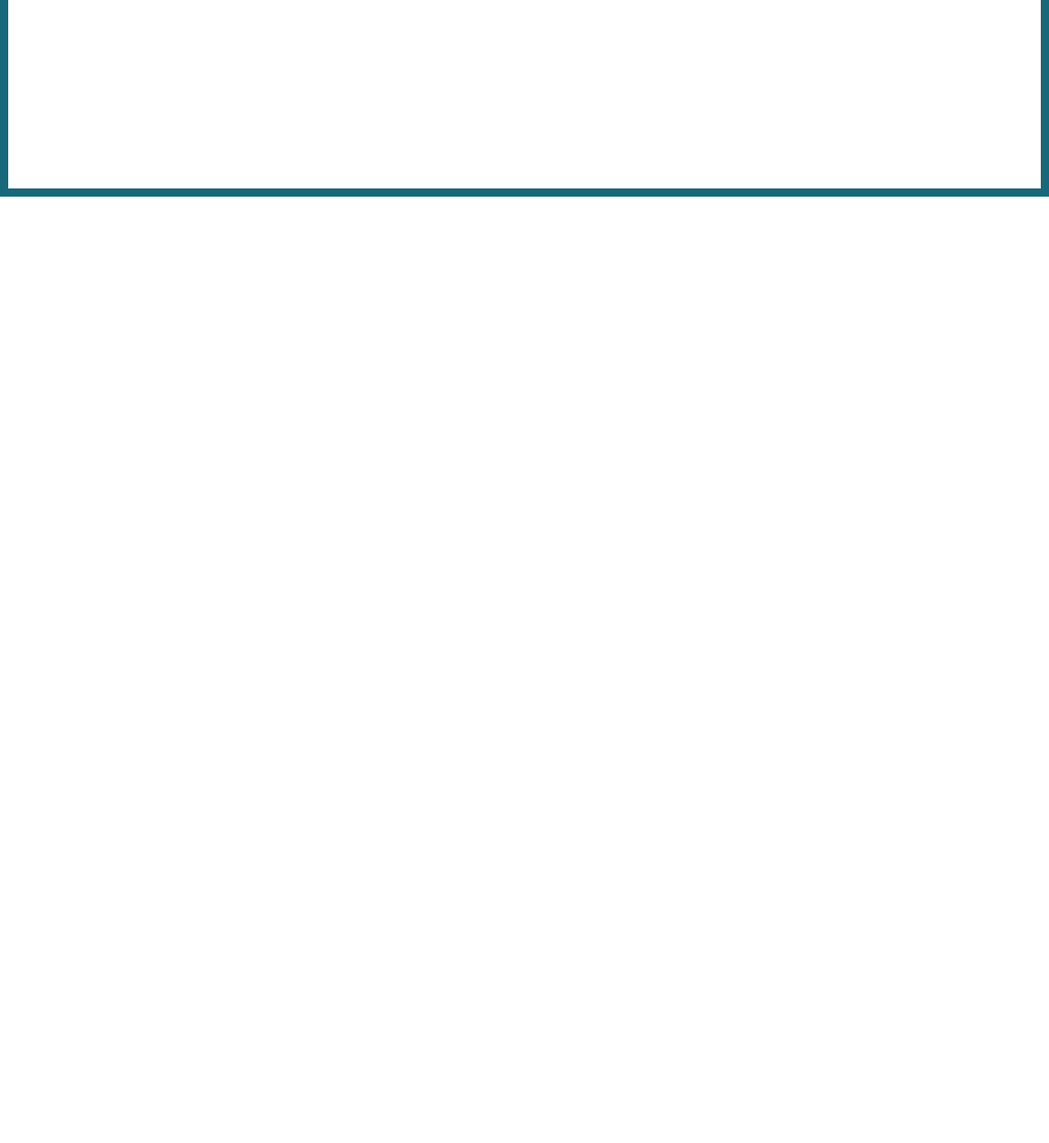
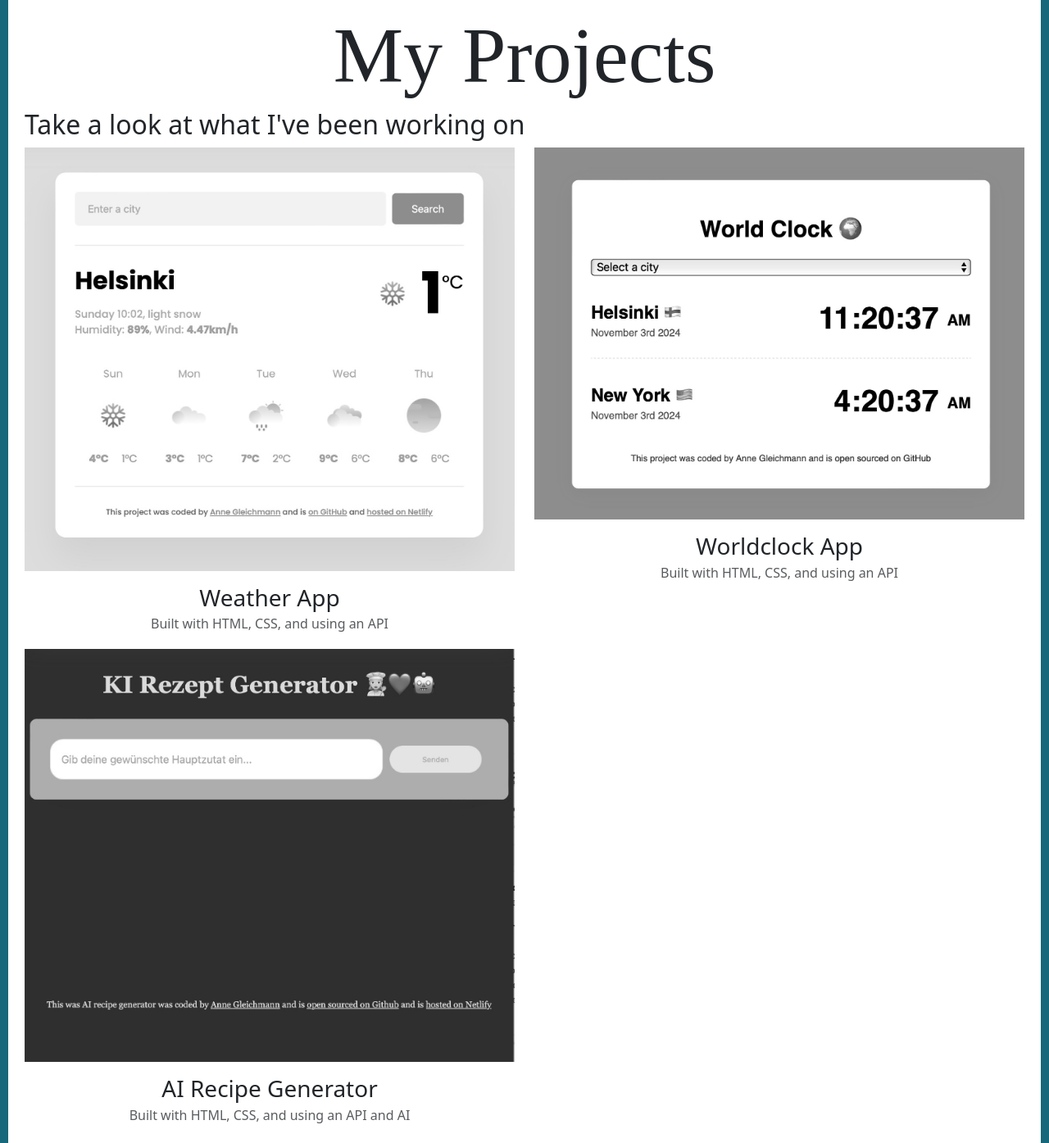
Before and after one commit to annegleichmann/projectportfolio, a plain HTML site: page portfolio.html in a window 1280 px wide. Shown: the part 160-1555 px from the top of the page at 82% size. Before the commit the page ends 800 px from the top, so only its background shows below. Drawn offline with nearby package versions, Linux system fonts and the light colour scheme; a web font is replaced by a local one.

Commit message:
created the structure for the portfolio.html page

```diff
--- a/portfolio.html
+++ b/portfolio.html
@@ -3,22 +3,84 @@
   <head>
     <meta charset="UTF-8" />
     <meta name="viewport" content="width=device-width, initial-scale=1.0" />
+
+    <title>Portfolio Anne Gleichmann</title>
+
     <link
       href="https://cdn.jsdelivr.net/npm/bootstrap@5.3.3/dist/css/bootstrap.min.css"
       rel="stylesheet"
       integrity="sha384-QWTKZyjpPEjISv5WaRU9OFeRpok6YctnYmDr5pNlyT2bRjXh0JMhjY6hW+ALEwIH"
       crossorigin="anonymous"
     />
+
     <script
       src="https://cdn.jsdelivr.net/npm/bootstrap@5.3.3/dist/js/bootstrap.bundle.min.js"
       integrity="sha384-YvpcrYf0tY3lHB60NNkmXc5s9fDVZLESaAA55NDzOxhy9GkcIdslK1eN7N6jIeHz"
       crossorigin="anonymous"
     ></script>
+
     <link rel="stylesheet" href="/src/styles.css" />
 
-    <title>Portfolio Anne Gleichmann</title>
+    <link rel="preconnect" href="https://fonts.googleapis.com" />
+    <link rel="preconnect" href="https://fonts.gstatic.com" crossorigin />
+    <link
+      href="https://fonts.googleapis.com/css2?family=Poppins:ital,wght@0,100;0,200;0,300;0,400;0,500;0,600;0,700;0,800;0,900;1,100;1,200;1,300;1,400;1,500;1,600;1,700;1,800;1,900&family=Sedgwick+Ave&display=swap"
+      rel="stylesheet"
+    />
+
+    <link rel="preconnect" href="https://fonts.googleapis.com" />
+    <link rel="preconnect" href="https://fonts.gstatic.com" crossorigin />
+    <link
+      href="https://fonts.googleapis.com/css2?family=Poppins:ital,wght@0,100;0,200;0,300;0,400;0,500;0,600;0,700;0,800;0,900;1,100;1,200;1,300;1,400;1,500;1,600;1,700;1,800;1,900&family=Rajdhani:wght@300;400;500;600;700&family=Sedgwick+Ave&display=swap"
+      rel="stylesheet"
+    />
   </head>
   <body>
-    <div class="portfolio-page"></div>
+    <div class="portfolio-page">
+      <div class="content-container">
+        <div class="content">
+          <h1>My Projects</h1>
+          <h2>Take a look at what I've been working on</h2>
+
+          <div class="row">
+            <div class="col-6">
+              <img
+                src="images/WeatherApp.jpg"
+                class="img-fluid mb-3"
+                alt="Weather App Project"
+              />
+              <h3 class="text-center m-0">Weather App</h3>
+              <p class="text-center text-muted">
+                Built with HTML, CSS, and using an API
+              </p>
+            </div>
+
+            <div class="col-6">
+              <img
+                src="images/WorldClockApp.jpg"
+                class="img-fluid mb-3"
+                alt="Worldclock App Project"
+              />
+              <h3 class="text-center m-0">Worldclock App</h3>
+              <p class="text-center text-muted">
+                Built with HTML, CSS, and using an API
+              </p>
+            </div>
+
+            <div class="col-6">
+              <img
+                src="images/KIRezeptGenerator.jpg"
+                class="img-fluid mb-3"
+                alt="AI Receipe Generator App"
+              />
+              <h3 class="text-center m-0">AI Recipe Generator</h3>
+              <p class="text-center text-muted">
+                Built with HTML, CSS, and using an API and AI
+              </p>
+            </div>
+          </div>
+        </div>
+      </div>
+    </div>
   </body>
 </html>
--- a/src/styles.css
+++ b/src/styles.css
@@ -8,6 +8,7 @@
 
 img {
   max-width: 100%;
+  max-height: 100%;
 }
 
 p {
```
